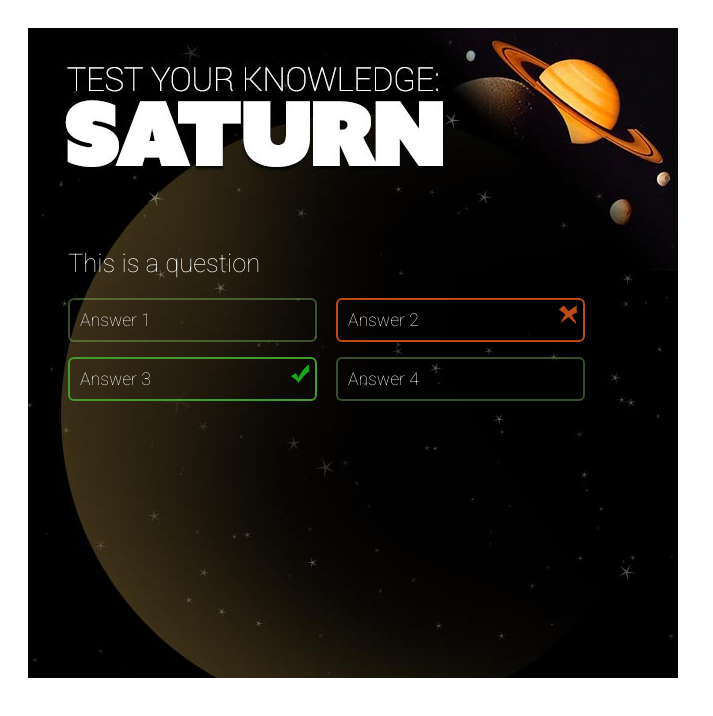
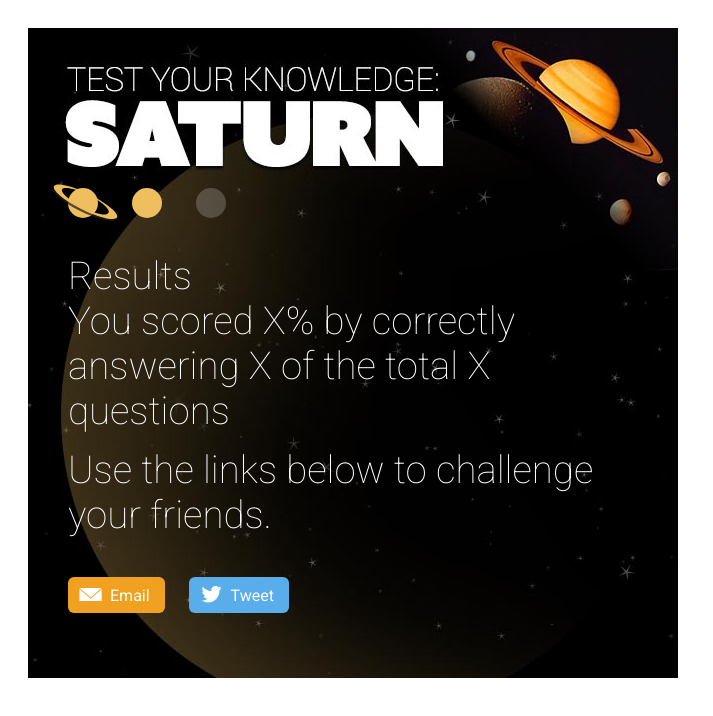
Before and after one commit to tony-blackie/quiz, a plain HTML site: page index.html in a window 1280 px wide. Shown: the whole page, without its empty margins (0-713 px from the left). Drawn offline with Linux system fonts and the light colour scheme.

Commit message:
Added styles for progressbar and comments

```diff
--- a/css/quiz.css
+++ b/css/quiz.css
@@ -64,7 +64,7 @@ h1 {
    width: 550px;
    position: absolute;
    top: 220px;
-   left: 40px;
+   left: 660px;
 }
 
 .my-quiz .question .text {
@@ -128,3 +128,105 @@ h1 {
    right: 5px;
    background: url(../images/icon_correct.svg);
 }
+
+.my-quiz .unanswered .answer {
+   cursor: pointer;
+}
+
+.my-quiz .unanswered .answer:hover {
+   background-color: rgba(238, 189, 102, .2);
+}
+
+.my-quiz .answered .answer {
+   cursor: default;
+}
+
+.my-quiz .feedback {
+   color: #efbe5e;
+   margin-top: 10px;
+   transition: opacity 1.5s, margin-top: 1.5s;
+   visibility: hidden;
+}
+
+.feedback .btn {
+   margin: 5px;
+}
+
+.feedback strong {
+   color: #fff;
+}
+
+.my-quiz .answered .feedback {
+   visibility: visible;
+   margin-top: 10px;
+}
+
+.results {
+   position: absolute;
+   top: 225px;
+   left: 40px;
+   width: 550px;
+}
+
+.results .share {
+   margin-top: 40px;
+}
+
+.results .share .btn {
+   margin-right: 20px;
+   padding: 9px 15px 8px 42px;
+   background-repeat: no-repeat;
+   background-position: 10px 5px;
+   background-size: 25px 25px;
+}
+
+.results .share .email {
+   background-color: #f0a121;
+   background-image: url(../images/icon_email.svg);
+}
+
+.results .share .twitter {
+   background-color: #59adeb;
+   background-image: url(../images/icon_twitter.svg);
+}
+
+.progress {
+   width: 550px;
+   position: absolute;
+   top: 160px;
+   left: 40px;
+}
+
+.progress div {
+   position: relative;
+   display: inline-block;
+   width: 30px;
+   height: 30px;
+   margin-right: 30px;
+   border-radius: 50%;
+   background-color: rgba(255, 255, 255, .2);
+   transition: background-color 1s;
+}
+
+.progress div::after {
+   content: '';
+   display: block;
+   position: absolute;
+   top: -60px;
+   left: -15px;
+   width: 65px;
+   height: 40px;
+   background: url(../images/ring.svg) no-repeat 0 0;
+   transition: opacity 1s, top: 1s;
+   opacity: 0;
+}
+
+.progress .on,
+.progress .answered {
+   background-color: #efbe5e;
+}
+
+.progress .correct::after {
+   top: -5px;
+   opacity: 1;
+}
--- a/index.html
+++ b/index.html
@@ -10,7 +10,11 @@
 
 		<div class="my-quiz">
 			<h1>Test Your Knowledge: <span>Saturn</span></h1>
-			<div class="progress"></div>
+			<div class="progress">
+				<div class="answered correct"></div>
+				<div class="on"></div>
+				<div></div>
+			</div>
 			<div class="intro">
 				<h2>Welcome</h2>
 				<p>Click begin to test your knowledge of Saturn.</p>
@@ -22,11 +26,22 @@
 				<p class="answer selected">Answer 2</p>
 				<p class="answer correct">Answer 3</p>
 				<p class="answer">Answer 4</p>
-				<div class="feedback"></div>
+				<div class="feedback">
+					<p>You are <strong>correct</strong>!</p>
+					<p>That is <strong>not</strong> correct</p>
+					<p>Additional feedback</p>
+					<div class="btn">Continue</div>
+				</div>
 			</div>
-			<div class="results"></div>
+			<div class="results">
+				<h3>Results</h3>
+				<p>You scored X% by correctly answering X of the total X questions</p>
+				<p>Use the links below to challenge your friends.</p>
+				<div class="share">
+					<a class="btn email" href="#">Email</a>
+					<a class="btn twitter" href="#">Tweet</a>
+				</div>
+			</div>
 		</div>
-
-
 	</body>
 </html>
```
